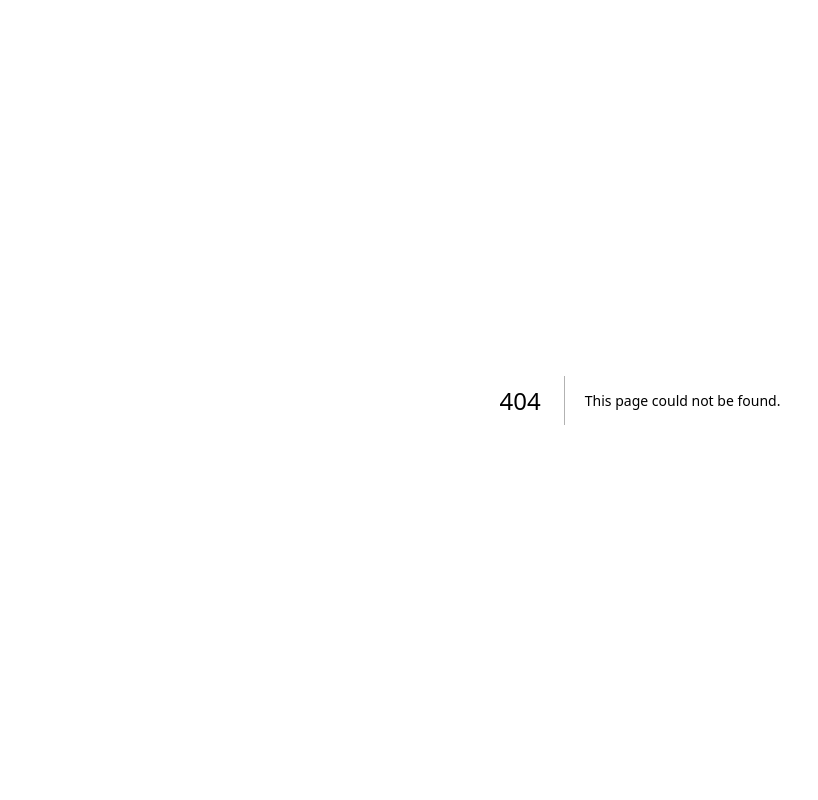
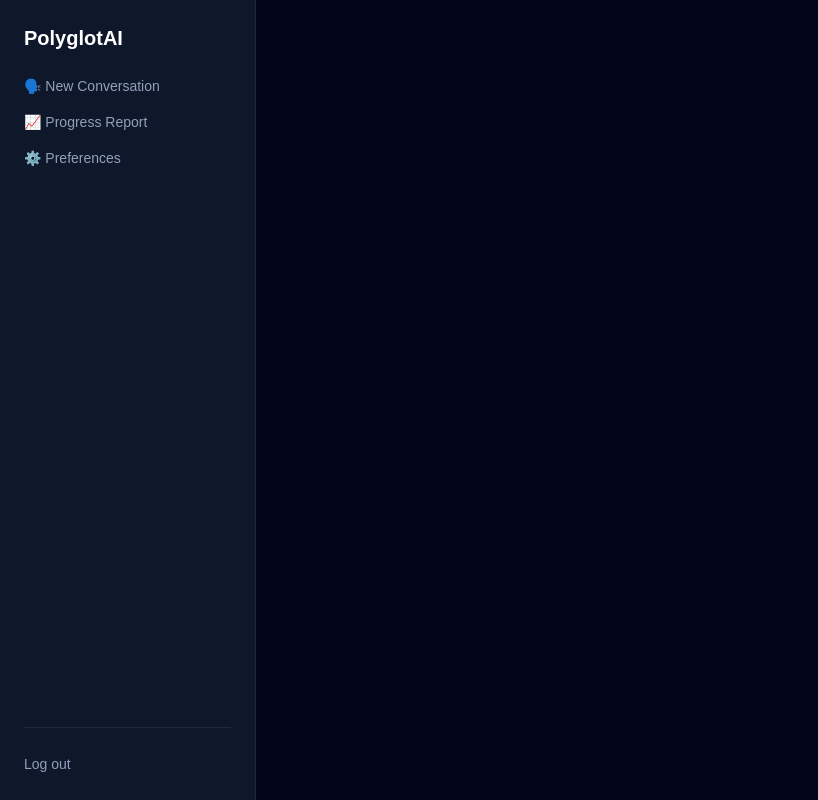
Before and after one commit to daanniill/lang.ai, a Next.js app: page /dashboard in a window 1280 px wide. Before the commit this address had no page. Shown: the whole page, without its empty margins (0-818 px from the left). Built offline with nearby package versions, Linux system fonts and the light colour scheme.

Commit message:
dashboard page

```diff
--- /dev/null
+++ b/app/dashboard/page.tsx
@@ -0,0 +1,40 @@
+'use client'
+
+import { useRouter } from 'next/navigation'
+import { useEffect, useState } from 'react'
+
+export default function Dashboard() {
+  const router = useRouter()
+  const [message, setMessage] = useState('')
+  const [messages, setMessages] = useState([
+    { sender: 'ai', text: 'Hi! Ready to practice a conversation in your target language?' },
+  ])
+
+  const sendMessage = () => {
+    if (!message.trim()) return
+    const newMessages = [...messages, { sender: 'user', text: message }]
+    setMessages(newMessages)
+    setMessage('')
+  }
+
+  return (
+    <div className="flex h-screen w-screen bg-slate-950 text-white">
+      <aside className="hidden md:flex w-64 flex-col bg-slate-900 p-6 border-r border-slate-800">
+        <h2 className="text-xl font-bold mb-6">PolyglotAI</h2>
+        <nav className="flex flex-col space-y-4 text-sm text-slate-400">
+          <span className="hover:text-white cursor-pointer">🗣️ New Conversation</span>
+          <span className="hover:text-white cursor-pointer">📈 Progress Report</span>
+          <span className="hover:text-white cursor-pointer">⚙️ Preferences</span>
+        </nav>
+        <div className="mt-auto pt-6 border-t border-slate-800">
+          <button
+            onClick={() => router.push('/signup')}
+            className="text-sm text-slate-400 hover:text-red-400"
+          >
+            Log out
+          </button>
+        </div>
+      </aside>
+    </div>
+  )
+}
```
